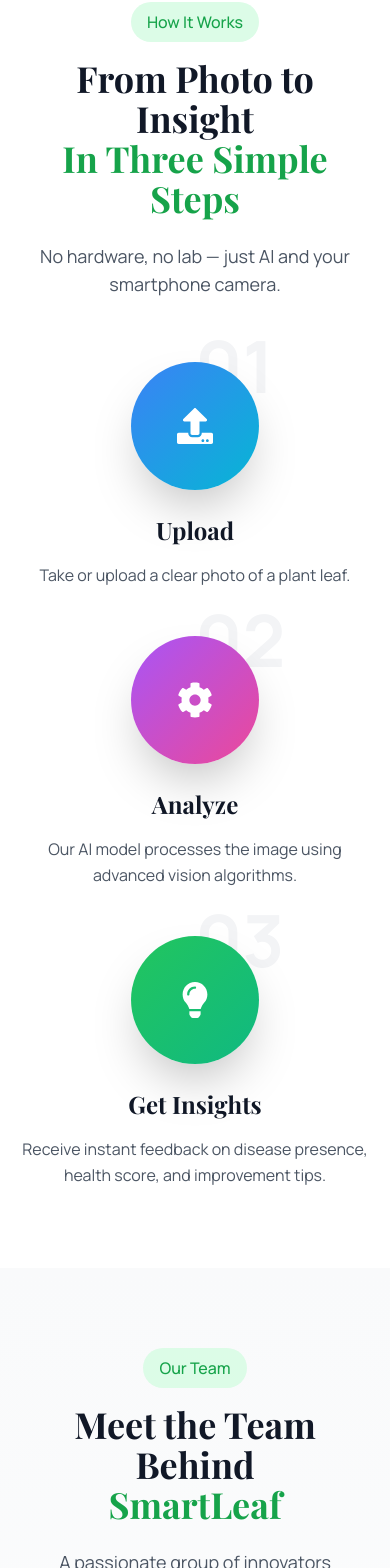
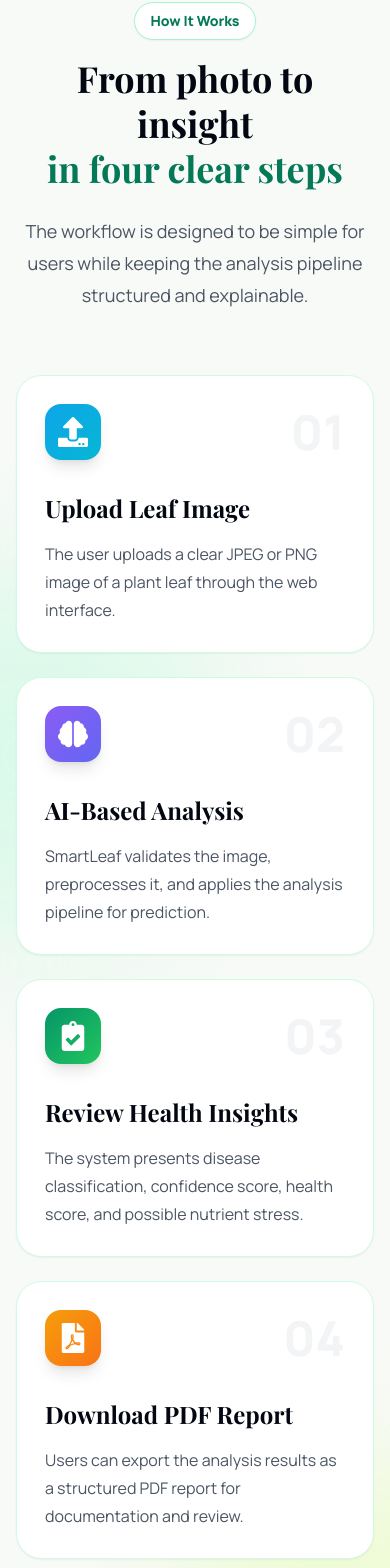
Before and after one commit to morethanyouth1nk/SmartLeeaf-Website, a Next.js app: page / in a window 390 px wide. Shown: the part 6479-8047 px from the top of the page. Built offline with nearby package versions, Linux system fonts and the light colour scheme; a web font is replaced by a local one.

Commit message:
Update HowItWorks.tsx

```diff
--- a/app/components/HowItWorks.tsx
+++ b/app/components/HowItWorks.tsx
@@ -3,7 +3,7 @@
 import { motion } from 'framer-motion';
 import { useInView } from 'framer-motion';
 import { useRef } from 'react';
-import { FaUpload, FaCog, FaLightbulb } from 'react-icons/fa';
+import { FaUpload, FaBrain, FaClipboardCheck, FaFilePdf } from 'react-icons/fa';
 
 export default function HowItWorks() {
   const ref = useRef(null);
@@ -12,105 +12,130 @@
   const steps = [
     {
       number: '01',
-      icon: <FaUpload className="text-4xl" />,
-      title: 'Upload',
-      description: 'Take or upload a clear photo of a plant leaf.',
-      color: 'from-blue-500 to-cyan-500',
+      icon: <FaUpload className="text-3xl" />,
+      title: 'Upload Leaf Image',
+      description:
+        'The user uploads a clear JPEG or PNG image of a plant leaf through the web interface.',
+      color: 'from-sky-500 to-cyan-500',
     },
     {
       number: '02',
-      icon: <FaCog className="text-4xl" />,
-      title: 'Analyze',
-      description: 'Our AI model processes the image using advanced vision algorithms.',
-      color: 'from-purple-500 to-pink-500',
+      icon: <FaBrain className="text-3xl" />,
+      title: 'AI-Based Analysis',
+      description:
+        'SmartLeaf validates the image, preprocesses it, and applies the analysis pipeline for prediction.',
+      color: 'from-violet-500 to-indigo-500',
     },
     {
       number: '03',
-      icon: <FaLightbulb className="text-4xl" />,
-      title: 'Get Insights',
+      icon: <FaClipboardCheck className="text-3xl" />,
+      title: 'Review Health Insights',
       description:
-        'Receive instant feedback on disease presence, health score, and improvement tips.',
-      color: 'from-green-500 to-emerald-500',
+        'The system presents disease classification, confidence score, health score, and possible nutrient stress.',
+      color: 'from-emerald-600 to-green-500',
+    },
+    {
+      number: '04',
+      icon: <FaFilePdf className="text-3xl" />,
+      title: 'Download PDF Report',
+      description:
+        'Users can export the analysis results as a structured PDF report for documentation and review.',
+      color: 'from-amber-500 to-orange-500',
     },
   ];
 
   return (
-    <section id="how-it-works" className="py-20 md:py-32 bg-white dark:bg-gray-900" ref={ref}>
-      <div className="max-w-7xl mx-auto px-4 sm:px-6 lg:px-8">
+    <section
+      id="how-it-works"
+      className="relative overflow-hidden bg-[#f8faf7] py-20 md:py-32"
+      ref={ref}
+    >
+      <div className="absolute left-1/2 top-0 h-px w-full -translate-x-1/2 bg-gradient-to-r from-transparent via-emerald-200 to-transparent" />
+      <div className="absolute left-[-10rem] top-1/3 h-96 w-96 rounded-full bg-emerald-100/70 blur-3xl" />
+      <div className="absolute right-[-10rem] bottom-0 h-96 w-96 rounded-full bg-lime-100/80 blur-3xl" />
+
+      <div className="relative mx-auto max-w-7xl px-4 sm:px-6 lg:px-8">
         <motion.div
-          initial={{ opacity: 0, y: 50 }}
-          animate={isInView ? { opacity: 1, y: 0 } : { opacity: 0, y: 50 }}
-          transition={{ duration: 0.8 }}
-          className="text-center mb-16"
+          initial={{ opacity: 0, y: 45 }}
+          animate={isInView ? { opacity: 1, y: 0 } : { opacity: 0, y: 45 }}
+          transition={{ duration: 0.75 }}
+          className="mx-auto mb-16 max-w-3xl text-center"
         >
           <motion.div
-            className="inline-block px-4 py-2 mb-4 bg-green-100 dark:bg-green-900/30 rounded-full text-green-600 dark:text-green-400 font-medium"
-            initial={{ opacity: 0, scale: 0.8 }}
-            animate={isInView ? { opacity: 1, scale: 1 } : { opacity: 0, scale: 0.8 }}
-            transition={{ duration: 0.5 }}
+            className="mb-4 inline-flex rounded-full border border-emerald-200 bg-white px-4 py-2 text-sm font-extrabold text-emerald-700 shadow-sm"
+            initial={{ opacity: 0, scale: 0.9 }}
+            animate={isInView ? { opacity: 1, scale: 1 } : { opacity: 0, scale: 0.9 }}
+            transition={{ duration: 0.45 }}
           >
             How It Works
           </motion.div>
 
-          <h2 className="text-4xl md:text-5xl font-bold text-gray-900 dark:text-white mb-6">
-            From Photo to Insight
+          <h2 className="text-4xl font-bold leading-tight text-gray-950 md:text-5xl">
+            From photo to insight
             <br />
-            <span className="text-green-600">In Three Simple Steps</span>
+            <span className="text-emerald-700">in four clear steps</span>
           </h2>
 
-          <p className="text-lg md:text-xl text-gray-600 dark:text-gray-300 max-w-3xl mx-auto">
-            No hardware, no lab — just AI and your smartphone camera.
+          <p className="mt-6 text-lg leading-8 text-gray-600">
+            The workflow is designed to be simple for users while keeping the
+            analysis pipeline structured and explainable.
           </p>
         </motion.div>
 
-        {/* Steps Timeline */}
         <div className="relative">
-          {/* Connection Line */}
-          <div className="hidden lg:block absolute top-1/2 left-0 right-0 h-1 bg-gradient-to-r from-blue-200 via-purple-200 to-green-200 dark:from-blue-900 dark:via-purple-900 dark:to-green-900 transform -translate-y-1/2" />
+          <div className="absolute left-4 top-0 hidden h-full w-px bg-gradient-to-b from-sky-200 via-emerald-200 to-amber-200 md:block lg:hidden" />
 
-          <div className="grid grid-cols-1 lg:grid-cols-3 gap-12 lg:gap-8">
+          <div className="grid grid-cols-1 gap-6 lg:grid-cols-4">
             {steps.map((step, index) => (
               <motion.div
-                key={index}
-                initial={{ opacity: 0, y: 50 }}
-                animate={isInView ? { opacity: 1, y: 0 } : { opacity: 0, y: 50 }}
-                transition={{ duration: 0.6, delay: index * 0.2 }}
+                key={step.title}
+                initial={{ opacity: 0, y: 45 }}
+                animate={isInView ? { opacity: 1, y: 0 } : { opacity: 0, y: 45 }}
+                transition={{ duration: 0.55, delay: index * 0.12 }}
                 className="relative"
               >
-                <div className="relative z-10 flex flex-col items-center text-center">
-                  {/* Step Number */}
-                  <motion.div
-                    className="absolute -top-8 left-1/2 transform -translate-x-1/2 text-7xl font-bold text-gray-100 dark:text-gray-800"
-                    initial={{ scale: 0 }}
-                    animate={isInView ? { scale: 1 } : { scale: 0 }}
-                    transition={{ duration: 0.5, delay: index * 0.2 }}
-                  >
-                    {step.number}
-                  </motion.div>
+                <div className="relative h-full rounded-[1.6rem] border border-emerald-100 bg-white p-7 shadow-sm transition-all duration-300 hover:-translate-y-2 hover:shadow-2xl hover:shadow-emerald-950/8">
+                  <div className="mb-8 flex items-center justify-between">
+                    <div
+                      className={`flex h-14 w-14 items-center justify-center rounded-2xl bg-gradient-to-br ${step.color} text-white shadow-lg`}
+                    >
+                      {step.icon}
+                    </div>
 
-                  {/* Icon Circle */}
-                  <motion.div
-                    className={`relative w-32 h-32 mb-6 bg-gradient-to-br ${step.color} rounded-full flex items-center justify-center text-white shadow-2xl`}
-                    whileHover={{ scale: 1.1, rotate: 5 }}
-                    transition={{ type: 'spring', stiffness: 300 }}
-                  >
-                    {step.icon}
-                    <div className="absolute inset-0 rounded-full bg-white/20 animate-ping opacity-75" />
-                  </motion.div>
+                    <span className="font-sans text-5xl font-black text-gray-100">
+                      {step.number}
+                    </span>
+                  </div>
 
-                  {/* Content */}
-                  <h3 className="text-2xl font-bold text-gray-900 dark:text-white mb-4">
+                  <h3 className="text-2xl font-bold text-gray-950">
                     {step.title}
                   </h3>
-                  <p className="text-gray-600 dark:text-gray-300 leading-relaxed max-w-sm">
+
+                  <p className="mt-4 leading-7 text-gray-600">
                     {step.description}
                   </p>
                 </div>
+
+                {index < steps.length - 1 && (
+                  <div className="absolute right-[-1rem] top-1/2 hidden h-px w-8 bg-gradient-to-r from-emerald-200 to-lime-200 lg:block" />
+                )}
               </motion.div>
             ))}
           </div>
         </div>
 
+        <motion.div
+          initial={{ opacity: 0, y: 30 }}
+          animate={isInView ? { opacity: 1, y: 0 } : { opacity: 0, y: 30 }}
+          transition={{ duration: 0.55, delay: 0.55 }}
+          className="mt-12 rounded-[1.6rem] border border-emerald-100 bg-white/80 p-6 text-center shadow-sm backdrop-blur-md"
+        >
+          <p className="text-sm font-semibold leading-7 text-gray-600">
+            SmartLeaf is intended as a decision-support tool. Results should be
+            interpreted with confidence information and, when necessary,
+            verified by agricultural experts.
+          </p>
+        </motion.div>
       </div>
     </section>
   );
```
